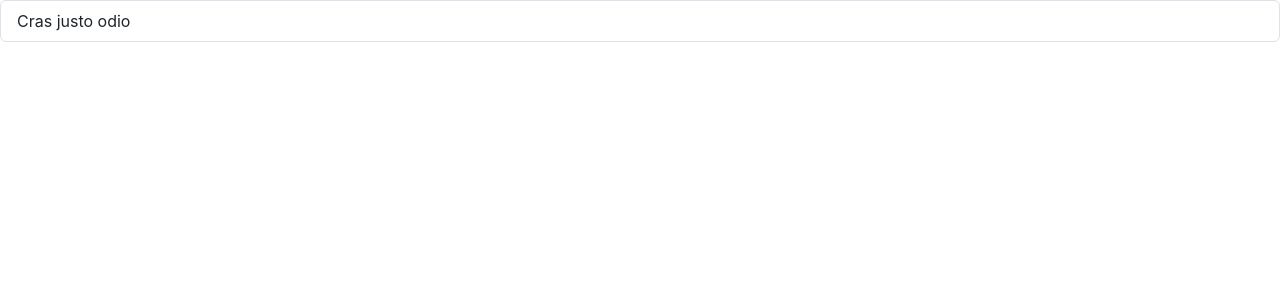
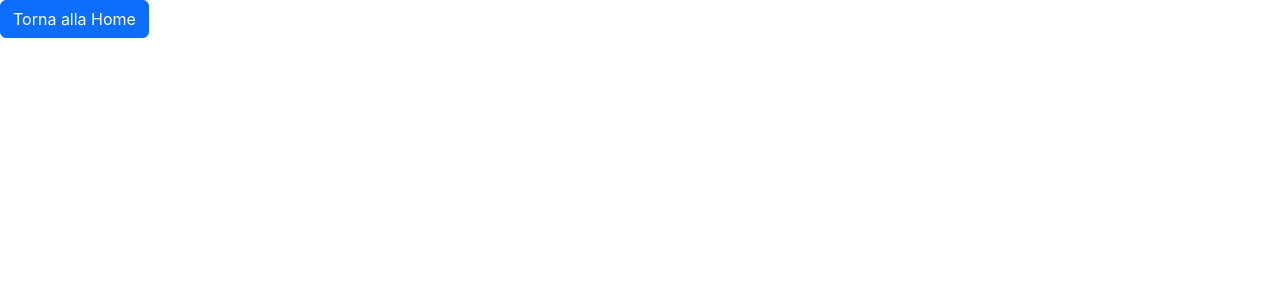
Before and after one commit to gianlumess/U3_S11_L1-redux, a React (Vite) app: page /favourites in a window 1280 px wide. Shown: the top 300 px of the page. Built offline with nearby package versions, Linux system fonts and the light colour scheme.

Commit message:
aggiunto numero elementi presenti nei preferiti nel bottone

```diff
--- a/src/components/MainSearch.jsx
+++ b/src/components/MainSearch.jsx
@@ -3,10 +3,12 @@ import { Container, Row, Col, Form, Button } from "react-bootstrap";
 import Job from "./Job";
 import { HeartFill } from "react-bootstrap-icons";
 import { Link } from "react-router-dom";
+import { useSelector } from "react-redux";
 
 const MainSearch = () => {
   const [query, setQuery] = useState("");
   const [jobs, setJobs] = useState([]);
+  const favouritesLength = useSelector((state) => state.preferiti.content.length);
 
   const baseEndpoint = "https://strive-benchmark.herokuapp.com/api/jobs?search=";
 
@@ -44,7 +46,7 @@ const MainSearch = () => {
 
           <Link to="/favourites">
             <Button>
-              <HeartFill fill="currentColor" />
+              <HeartFill fill="currentColor" /> {favouritesLength}
             </Button>
           </Link>
         </Col>
--- a/src/components/favourites.jsx
+++ b/src/components/favourites.jsx
@@ -1,10 +1,19 @@
-import { ListGroup } from "react-bootstrap";
+import { Button, ListGroup } from "react-bootstrap";
+import { useSelector } from "react-redux";
+import { Link } from "react-router-dom";
 
 const Favourites = () => {
+  const favouriteElements = useSelector((state) => state.preferiti.content);
   return (
-    <ListGroup>
-      <ListGroup.Item>Cras justo odio</ListGroup.Item>
-    </ListGroup>
+    <>
+      <Link to="/">
+        <Button>Torna alla Home</Button>
+      </Link>
+
+      {favouriteElements.map((preferito, index) => {
+        <ListGroup.Item key={index}>{preferito}</ListGroup.Item>;
+      })}
+    </>
   );
 };
 
```
